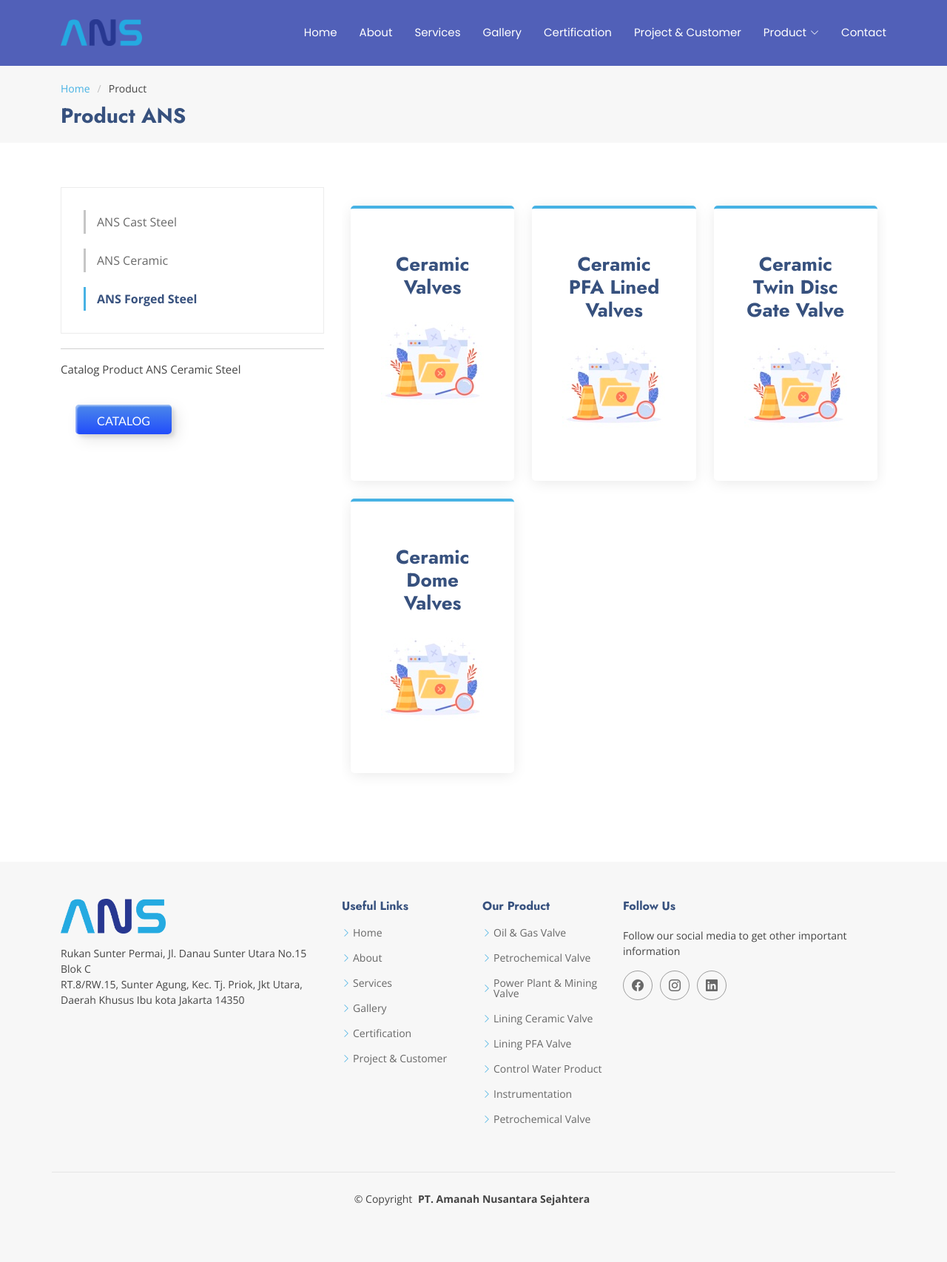
After one commit to API-SQUAD/valve-ans, a PHP site: page /product/forged.php in a window 1280 px wide. The commit adds this page. Shown: the whole page at 74% size. Run offline with PHP 8.4, Linux system fonts and the light colour scheme.

Commit message:
product -> Rifan

```diff
--- a/layout/header.php
+++ b/layout/header.php
@@ -26,18 +26,18 @@
     <header id="header" class="header d-flex align-items-center sticky-top" style="background-color: #5160b8;">
         <div class="container-fluid container-xl position-relative d-flex align-items-center">
 
-        <a href="index.php" class="logo d-flex align-items-center me-auto">
+        <a href="../index.php" class="logo d-flex align-items-center me-auto">
             <img src="../assets/logo_ans.png" alt="">
         </a>
 
         <nav id="navmenu" class="navmenu">
             <ul>
-            <li><a href="index.php">Home</a></li>
-            <li><a href="index.php">About</a></li>
-            <li><a href="index.php">Services</a></li>
-            <li><a href="index.php">Gallery</a></li>
-            <li><a href="index.php">Certification</a></li>
-            <li><a href="index.php">Project & Customer</a></li>
+            <li><a href="../index.php">Home</a></li>
+            <li><a href="../index.php">About</a></li>
+            <li><a href="../index.php">Services</a></li>
+            <li><a href="../index.php">Gallery</a></li>
+            <li><a href="../index.php">Certification</a></li>
+            <li><a href="../index.php">Project & Customer</a></li>
             <li class="dropdown"><a href="product.html"><span>Product</span> <i class="bi bi-chevron-down toggle-dropdown"></i></a>
                 <ul>
                 <li class="dropdown"><a href="forging.html"><span>ANS Cast Steel</span> <i class="bi bi-chevron-down toggle-dropdown"></i></a>
@@ -63,7 +63,7 @@
                 </li>
                 </ul>
             </li>
-            <li><a href="index.php">Contact</a></li>
+            <li><a href="../index.php">Contact</a></li>
             </ul>
             <i class="mobile-nav-toggle d-xl-none bi bi-list"></i>
         </nav>
--- a/product/cast.php
+++ b/product/cast.php
@@ -17,9 +17,9 @@
                 <div class="row gy-4">
                     <div class="col-lg-4" data-aos="fade-up" data-aos-delay="100">
                         <div class="services-list">
-                            <a href="cast.html" class="active">ANS Cast Steel</a>
-                            <a href="ceramic.html">ANS Ceramic</a>
-                            <a href="casting.html">ANS Forged Steel</a>
+                            <a href="cast.php" class="active">ANS Cast Steel</a>
+                            <a href="ceramic.php">ANS Ceramic</a>
+                            <a href="forged.php">ANS Forged Steel</a>
                         </div>
                         <h4>Oil & Gas /  Petrochemical / Powerplant / Mining</h4>
                         <hr>
--- /dev/null
+++ b/product/forged.php
@@ -0,0 +1,76 @@
+<?php include '../layout/header.php'; ?>
+
+    <main class="main">
+        <div class="page-title" data-aos="fade">
+            <div class="container">
+                <nav class="breadcrumbs">
+                <ol>
+                    <li><a href="index.php">Home</a></li>
+                    <li class="current">Product</li>
+                </ol>
+                </nav>
+                <h1>Product ANS</h1>
+            </div>
+        </div>
+        <section id="service-details" class="service-details section">
+            <div class="container">
+                <div class="row gy-4">
+                    <div class="col-lg-4" data-aos="fade-up" data-aos-delay="100">
+                        <div class="services-list">
+                            <a href="cast.php">ANS Cast Steel</a>
+                            <a href="ceramic.php">ANS Ceramic</a>
+                            <a href="forged.php" class="active">ANS Forged Steel</a>
+                        </div>
+                        <hr>
+                        <p>Catalog Product ANS Ceramic Steel</p>
+                        <button class="custom-btn btn-11" onclick="JavaScript:window.location.href='download_cast.php?file=ceramic_stell.zip';">CATALOG<div class="dot"></div></button>
+                    </div>
+
+                    <div class="col-lg-8" data-aos="fade-up" data-aos-delay="200">
+                        <section class="pricing section">
+                            <div class="container">
+                                <div class="row">
+                                    <div class="col-lg-4" style="margin-top: -35px;">
+                                        <a href="cast_gate.html">
+                                        <div class="pricing-item featured text-center">
+                                            <h3>Ceramic <br>Valves</h3>
+                                            <img src="../assets/not_img.jpg" alt="">
+                                        </div>
+                                        </a>
+                                    </div>
+                                    <div class="col-lg-4" style="margin-top: -35px;">
+                                        <a href="cast_gate.html">
+                                        <div class="pricing-item featured text-center">
+                                            <h3>Ceramic PFA Lined Valves</h3>
+                                            <img src="../assets/not_img.jpg" alt="">
+                                        </div>
+                                        </a>
+                                    </div>
+                                    <div class="col-lg-4" style="margin-top: -35px;">
+                                        <a href="cast_gate.html">
+                                        <div class="pricing-item featured text-center">
+                                            <h3>Ceramic Twin Disc Gate Valve</h3>
+                                            <img src="../assets/not_img.jpg" alt="">
+                                        </div>
+                                        </a>
+                                    </div>
+                                </div>
+                                <div class="row mt-4">
+                                    <div class="col-lg-4">
+                                        <a href="cast_gate.html">
+                                        <div class="pricing-item featured text-center">
+                                            <h3>Ceramic Dome Valves</h3>
+                                            <img src="../assets/not_img.jpg" alt="">
+                                        </div>
+                                        </a>
+                                    </div>
+                                </div>
+                            </div>
+                        </section>
+                    </div>
+                </div>
+            </div>
+        </section>
+    </main>
+
+<?php include '../layout/footer.php'; ?>
```
Also changed, not shown: download_cast.php (deleted, +0 -22 lines), product/ceramic.php (added, +76 -0 lines), product/download_cast.php (added, +22 -0 lines), product/download_ceramic.php (added, +22 -0 lines), assets/not_img.jpg (added), 3 other files.
